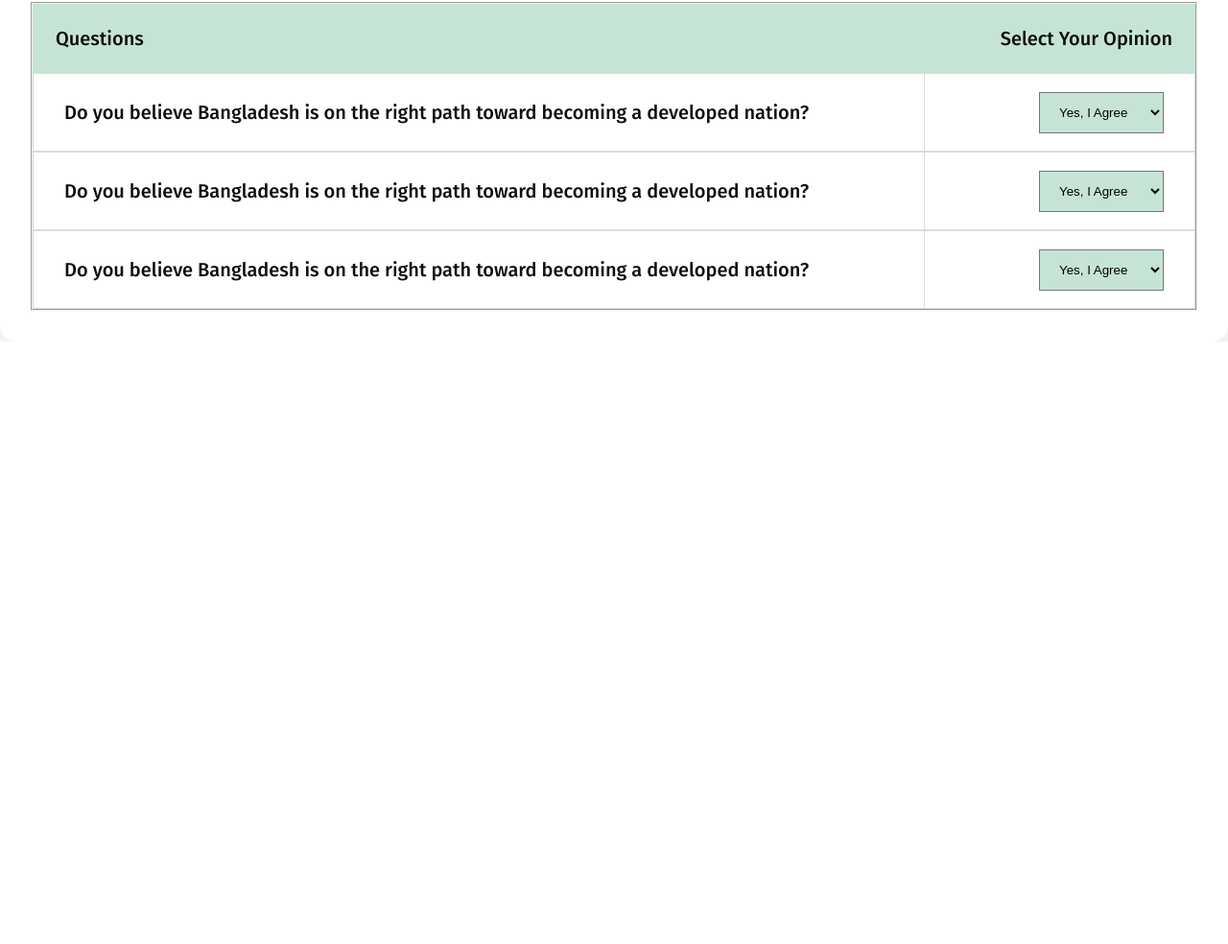
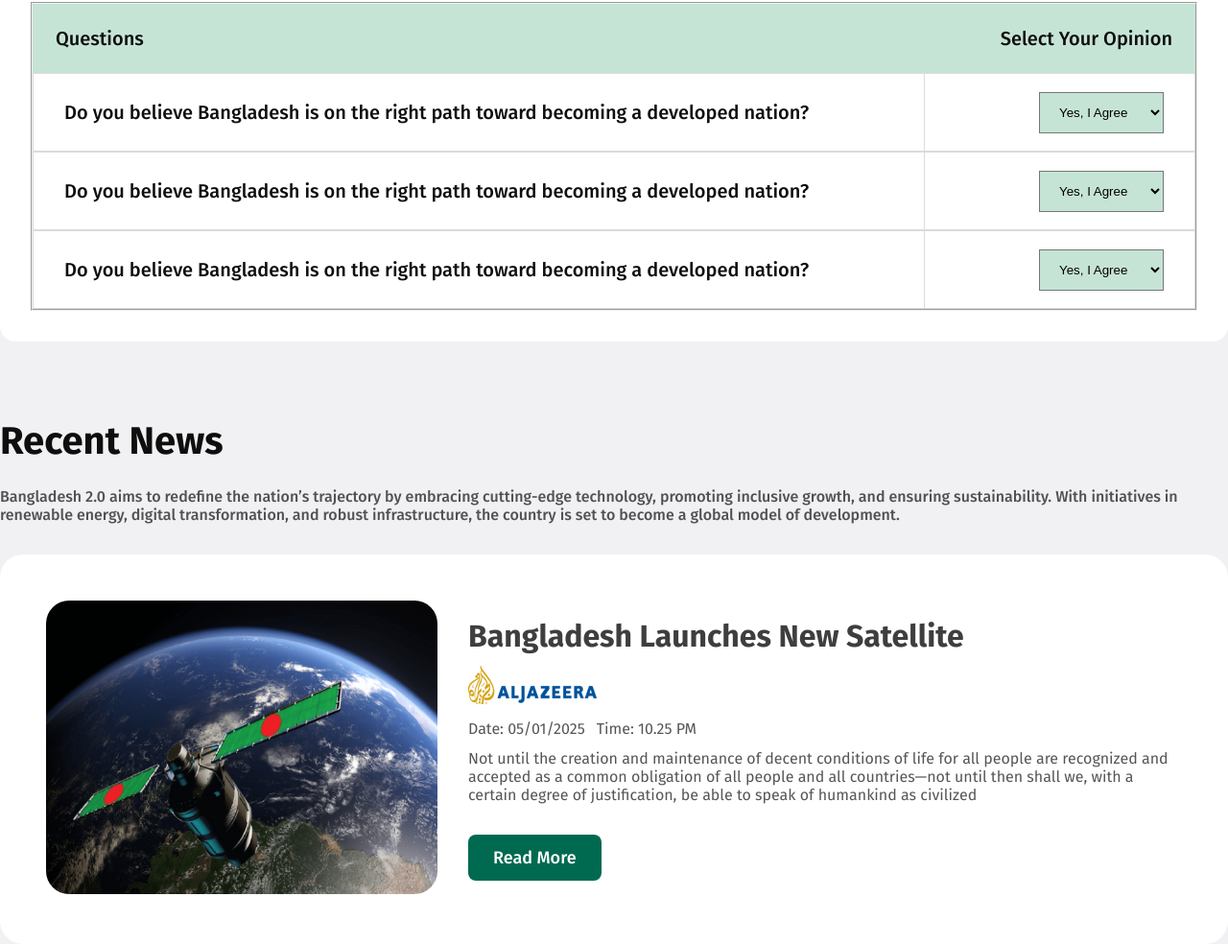
Before and after one commit to alamin-87/assignmentB11A1, a plain HTML site: page index.html in a window 1280 px wide. Shown: the part 2024-3008 px from the top of the page at 96% size. Before the commit the page ends 2380 px from the top, so only its background shows below. Drawn offline with Linux system fonts and the light colour scheme.

Commit message:
Third commit

```diff
--- a/index.html
+++ b/index.html
@@ -128,6 +128,28 @@
                         </fieldset>
                     </div>
                 </div>
+                <div class="recent_news">
+                    <div class="recent_news">
+                        <h2>Recent News</h2>
+                        <p>Bangladesh 2.0 aims to redefine the nation’s trajectory by embracing cutting-edge technology, promoting inclusive growth, and ensuring sustainability. With initiatives in renewable energy, digital transformation, and robust infrastructure, the country is set to become a global model of development.</p>
+                    </div>
+                    <div class="news_card">
+                        <div class="card_img">
+                            <img src="images/satelite.png" alt="satelite">
+                        </div>
+                        <div class="card_text">
+                            <h2>Bangladesh Launches New Satellite</h2>
+                            <img src="images/al-jazeera.png" alt="al-jazeera">
+                            <div class="date">
+                                <p>Date: 05/01/2025</p>
+                                <p>Time: 10.25 PM</p>
+                            </div>
+                            <p>Not until the creation and maintenance of decent conditions of life for all people are recognized and accepted as a common obligation of all people and all countries—not until then shall we,
+                            with a certain degree of justification, be able to speak of humankind as civilized</p>
+                            <a href="#">Read More</a>
+                        </div>
+                    </div>
+                </div>
             </div>
         </div>
     </body>
--- a/style/style.css
+++ b/style/style.css
@@ -190,6 +190,10 @@
     font-weight: 500;
     color: white;
 }
+.vission_card .single_card1 a:hover{
+    background-color: red;
+    transition: all linear .4s;
+}
 .vission_card .single_card2{
     padding: 32px;
     background-color: #C6E4D6;
@@ -221,6 +225,10 @@
     font-size: 16px;
     font-weight: 500;
     color: white;
+}
+.vission_card .single_card2 a:hover{
+    background-color: red;
+    transition: all linear .4s;
 }
 
 .vission_card .single_card3{
@@ -254,6 +262,10 @@
     font-size: 16px;
     font-weight: 500;
     color: white;
+}
+.vission_card .single_card3 a:hover{
+    background-color: red;
+    transition: all linear .4s;
 }
 .about_yunus{
     background-color: white;
@@ -343,3 +355,77 @@
     color: #0E0E0E;
     font-family: "Fira Sans", serif;
 }
+
+.recent_news{
+    margin-top: 80px;
+}
+.recent_news .recent_news h2{
+    font-size: 40px;
+    font-weight: 700;
+    color: #0E0E0E;
+    font-family: "Fira Sans", serif;
+    margin-bottom: 24px;
+}
+.recent_news .recent_news p{
+    font-size: 16px;
+    font-weight: 500;
+    color: #0E0E0E;
+    font-family: "Fira Sans", serif;
+    opacity: 70%;
+    margin-bottom: 32px;
+}
+.news_card{
+    display: flex;
+    justify-content: space-between;
+    padding: 48px;
+    background-color: #fff;
+    border-radius: 24px;
+    justify-content: center;
+    align-items: center;
+    gap: 32px;
+}
+.news_card .card_img img{
+    border-radius: 24px;
+}
+.news_card .card_text h2{
+    font-size: 32px;
+    font-weight: 700;
+    color: #0E0E0E;
+    font-family: "Fira Sans", serif;
+    opacity: 80%;
+    margin-bottom: 12px;
+}
+.news_card .card_text .date{
+    display: flex;
+    gap: 12px;
+}
+.news_card .card_text .date P{
+    font-size: 16px;
+    font-weight: 400;
+    color: #0E0E0E;
+    font-family: "Fira Sans", serif;
+    opacity: 70%;
+    margin-top: 12px;
+    margin-bottom: 12px;
+}
+.news_card .card_text p{
+    font-size: 16px;
+    font-weight: 400;
+    color: #0E0E0E;
+    font-family: "Fira Sans", serif;
+    opacity: 70%;
+    margin-bottom: 32px;
+}
+.news_card .card_text a{
+    padding: 13px 26px;
+    background-color: #006A50;
+    border-radius: 8px;
+    font-family: "Fira Sans", serif;
+    font-size: 18px;
+    font-weight: 500;
+    color: white;
+}
+.news_card .card_text a:hover{
+    background-color: red;
+    transition: all linear .4s;
+}
```
